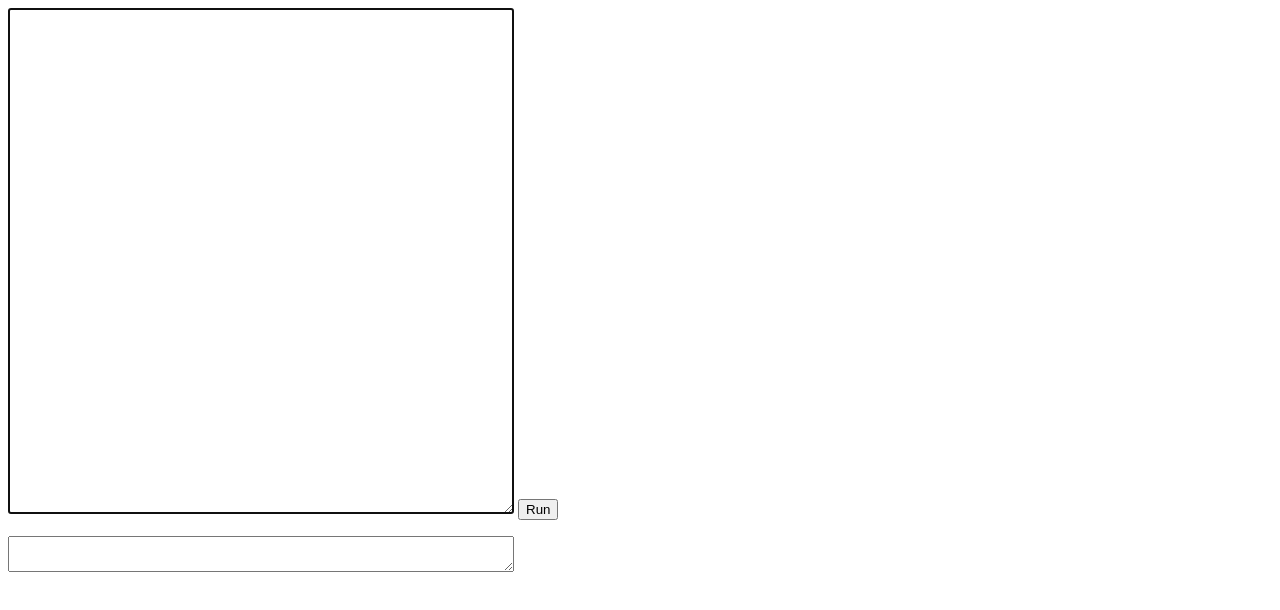
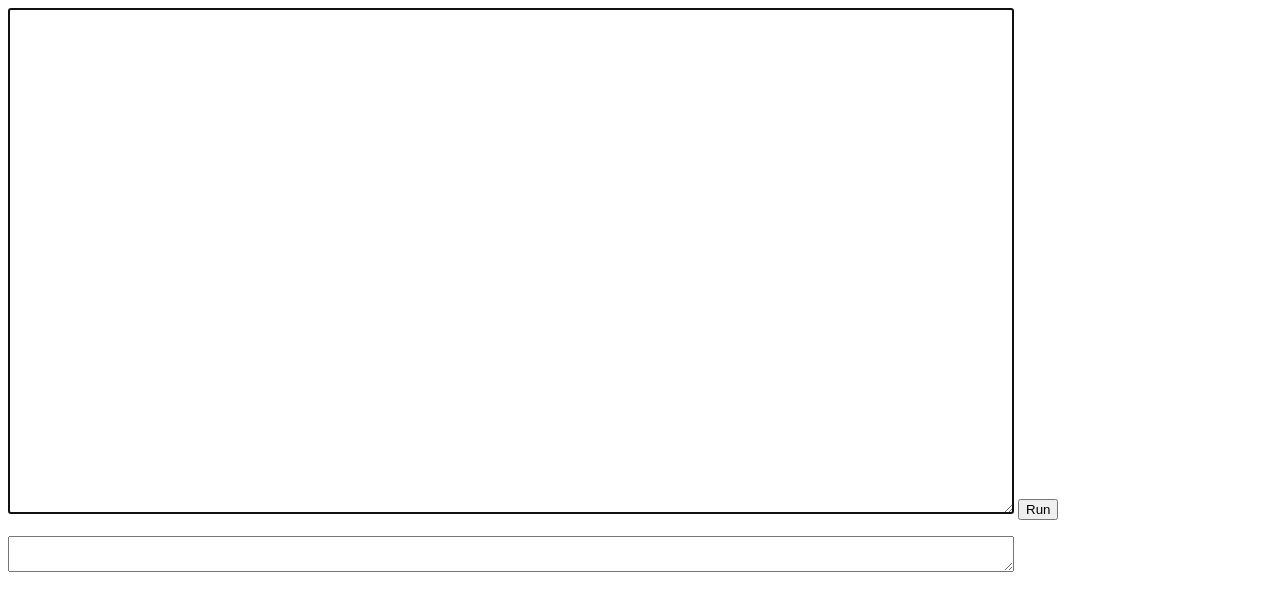
Before and after one commit to onlymx13/Independence-programming-language, a plain HTML site: page index.html in a window 1280 px wide. Drawn offline with Linux system fonts and the light colour scheme.

Commit message:
biggggger

```diff
--- a/index.html
+++ b/index.html
@@ -4,9 +4,9 @@
 <script src='main.js'> </script>
 </head>
 <body>
-<textarea style='width:500px; height:500px' autofocus = 'true'></textarea>
+<textarea style='width:1000px; height:500px' autofocus = 'true'></textarea>
 <button>Run</button>
 <p id='error' style='color:red'></p>
-<textarea style='width:500px' id='output' readonly = 'true'></textarea>
+<textarea style='width:1000px' id='output' readonly = 'true'></textarea>
 </body>
 </html>
```
